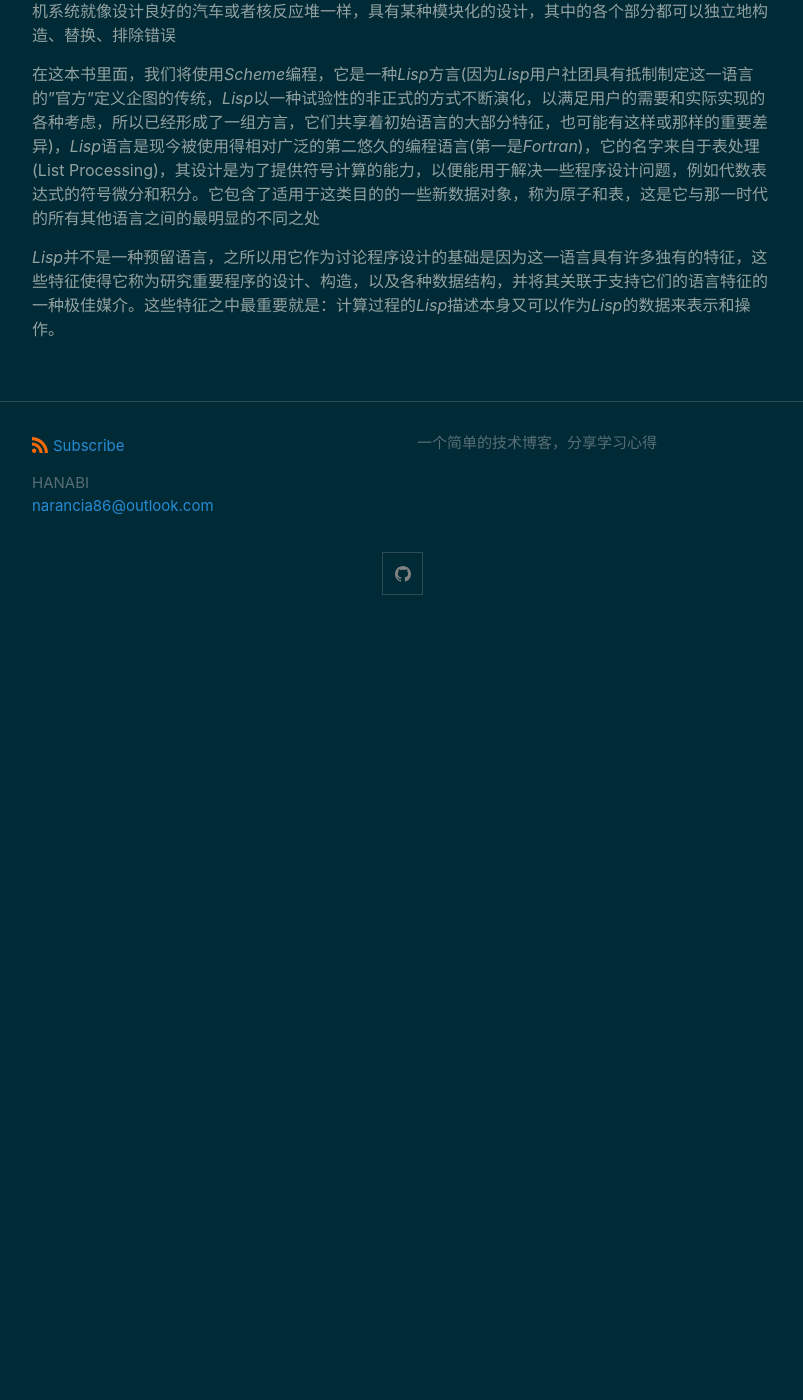
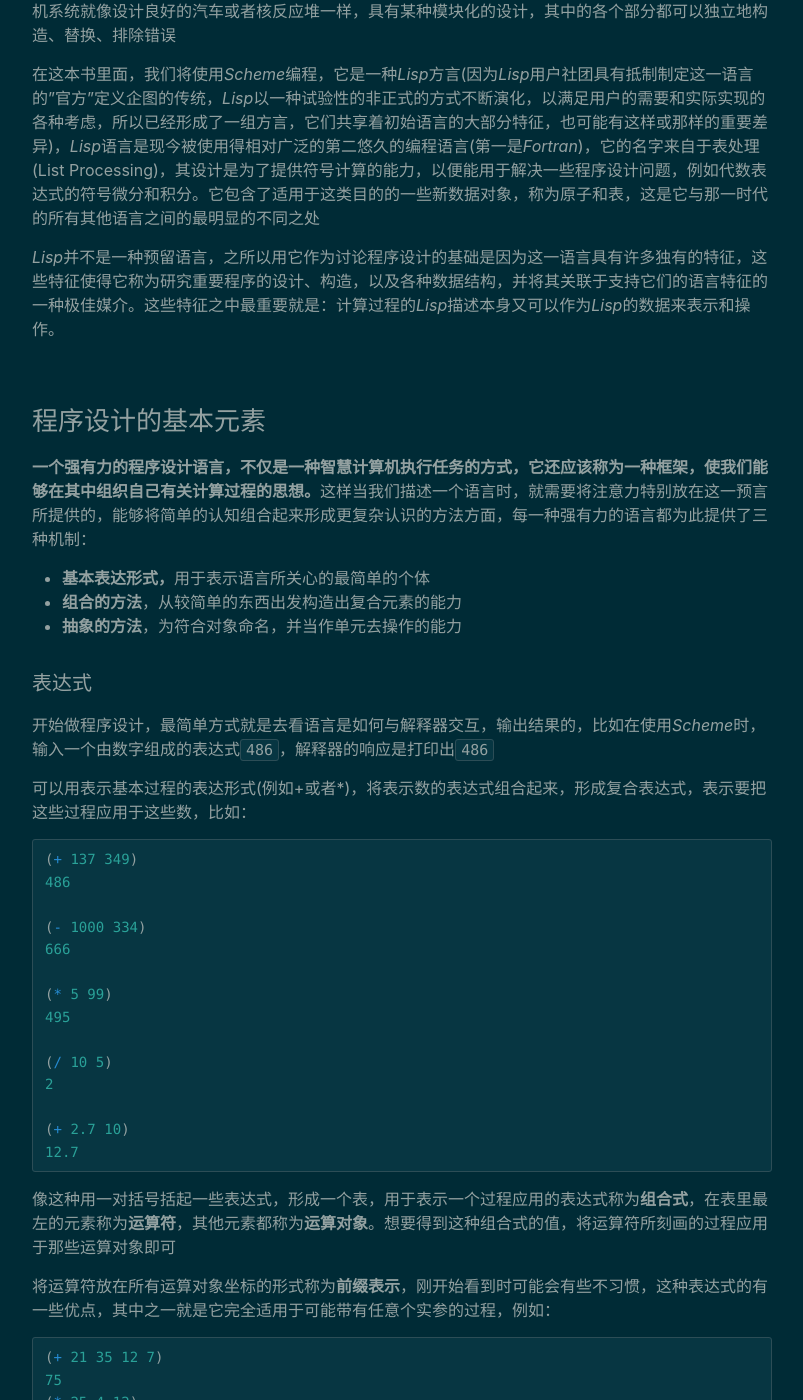
Before and after one commit to KamenRiderKuuga/kamenriderkuuga.github.io, a Jekyll site: the page built from _posts/2020-10-21-Foundation-6.md, in a window 1280 px wide and 1400 px high, scrolled down 823 px. Shown: the whole window, without its empty margins (238-1041 px from the left). Built offline with Jekyll 4.4.1, drawn with Linux system fonts in a browser that asks for light colours; before the commit the page ends 1453 px from its top, so only the background shows below that; some of the changed text lies outside the part shown.

Commit message:
Update 2020-10-21-Foundation-6.md

````diff
--- a/_posts/2020-10-21-Foundation-6.md
+++ b/_posts/2020-10-21-Foundation-6.md
@@ -25,3 +25,74 @@ usemathjax: true
 在这本书里面，我们将使用*Scheme*编程，它是一种*Lisp*方言(因为*Lisp*用户社团具有抵制制定这一语言的"官方"定义企图的传统，*Lisp*以一种试验性的非正式的方式不断演化，以满足用户的需要和实际实现的各种考虑，所以已经形成了一组方言，它们共享着初始语言的大部分特征，也可能有这样或那样的重要差异)，*Lisp*语言是现今被使用得相对广泛的第二悠久的编程语言(第一是*Fortran*)，它的名字来自于表处理(List Processing)，其设计是为了提供符号计算的能力，以便能用于解决一些程序设计问题，例如代数表达式的符号微分和积分。它包含了适用于这类目的的一些新数据对象，称为原子和表，这是它与那一时代的所有其他语言之间的最明显的不同之处
 
 *Lisp*并不是一种预留语言，之所以用它作为讨论程序设计的基础是因为这一语言具有许多独有的特征，这些特征使得它称为研究重要程序的设计、构造，以及各种数据结构，并将其关联于支持它们的语言特征的一种极佳媒介。这些特征之中最重要就是：计算过程的*Lisp*描述本身又可以作为*Lisp*的数据来表示和操作。
+
+
+
+### 程序设计的基本元素
+
+**一个强有力的程序设计语言，不仅是一种智慧计算机执行任务的方式，它还应该称为一种框架，使我们能够在其中组织自己有关计算过程的思想。**这样当我们描述一个语言时，就需要将注意力特别放在这一预言所提供的，能够将简单的认知组合起来形成更复杂认识的方法方面，每一种强有力的语言都为此提供了三种机制：
+
+- **基本表达形式，**用于表示语言所关心的最简单的个体
+- **组合的方法**，从较简单的东西出发构造出复合元素的能力
+- **抽象的方法**，为符合对象命名，并当作单元去操作的能力
+
+
+
+#### 表达式
+
+开始做程序设计，最简单方式就是去看语言是如何与解释器交互，输出结果的，比如在使用*Scheme*时，输入一个由数字组成的表达式`486`，解释器的响应是打印出`486`
+
+可以用表示基本过程的表达形式(例如+或者*)，将表示数的表达式组合起来，形成复合表达式，表示要把这些过程应用于这些数，比如：
+
+```scheme
+(+ 137 349)
+486
+
+(- 1000 334)
+666
+
+(* 5 99)
+495
+
+(/ 10 5)
+2
+
+(+ 2.7 10)
+12.7
+```
+
+像这种用一对括号括起一些表达式，形成一个表，用于表示一个过程应用的表达式称为**组合式**，在表里最左的元素称为**运算符**，其他元素都称为**运算对象**。想要得到这种组合式的值，将运算符所刻画的过程应用于那些运算对象即可
+
+将运算符放在所有运算对象坐标的形式称为**前缀表示**，刚开始看到时可能会有些不习惯，这种表达式的有一些优点，其中之一就是它完全适用于可能带有任意个实参的过程，例如：
+
+```scheme
+(+ 21 35 12 7)
+75
+(* 25 4 12)
+1000
+```
+
+在这里不会出现歧义，因为运算符总是最左边的元素，而整个表达式的范围也由括号界定
+
+前缀表示的第二个优点是可以直接扩充，允许组合式**嵌套**，也就是说，允许组合式的元素本身又是组合式：
+
+```scheme
+(+ (* 3 5) (- 10 6))
+19
+```
+
+原则上讲这种深度以及*Lisp*解释器可以求值的表达式的整体复杂性没有任何限制。倒是我们自己有可能被一些并不很复杂的表达式搞糊涂，例如：
+
+```scheme
+(+ (* 3 (+ (* 2 4) (+ 3 5))) (+ (- 10 7) 6))
+```
+
+对于这个表达式，解释器可以马上求值出57，但是可以看到，我们一眼求出值没有那么容易，因此，要遵循**美观打印**的格式规则，即我们平时所说的代码的美观性和可读性，通过将各个运算对象垂直对齐，并添加一些缩进，可以很好地显示出表达式的结构，我们将其写成这样：
+
+```scheme
+(+ (* 3
+      (+ (* 2 4)
+         (+ 3 5)))
+   (+ (- 10 7)
+      6))
+```
````
